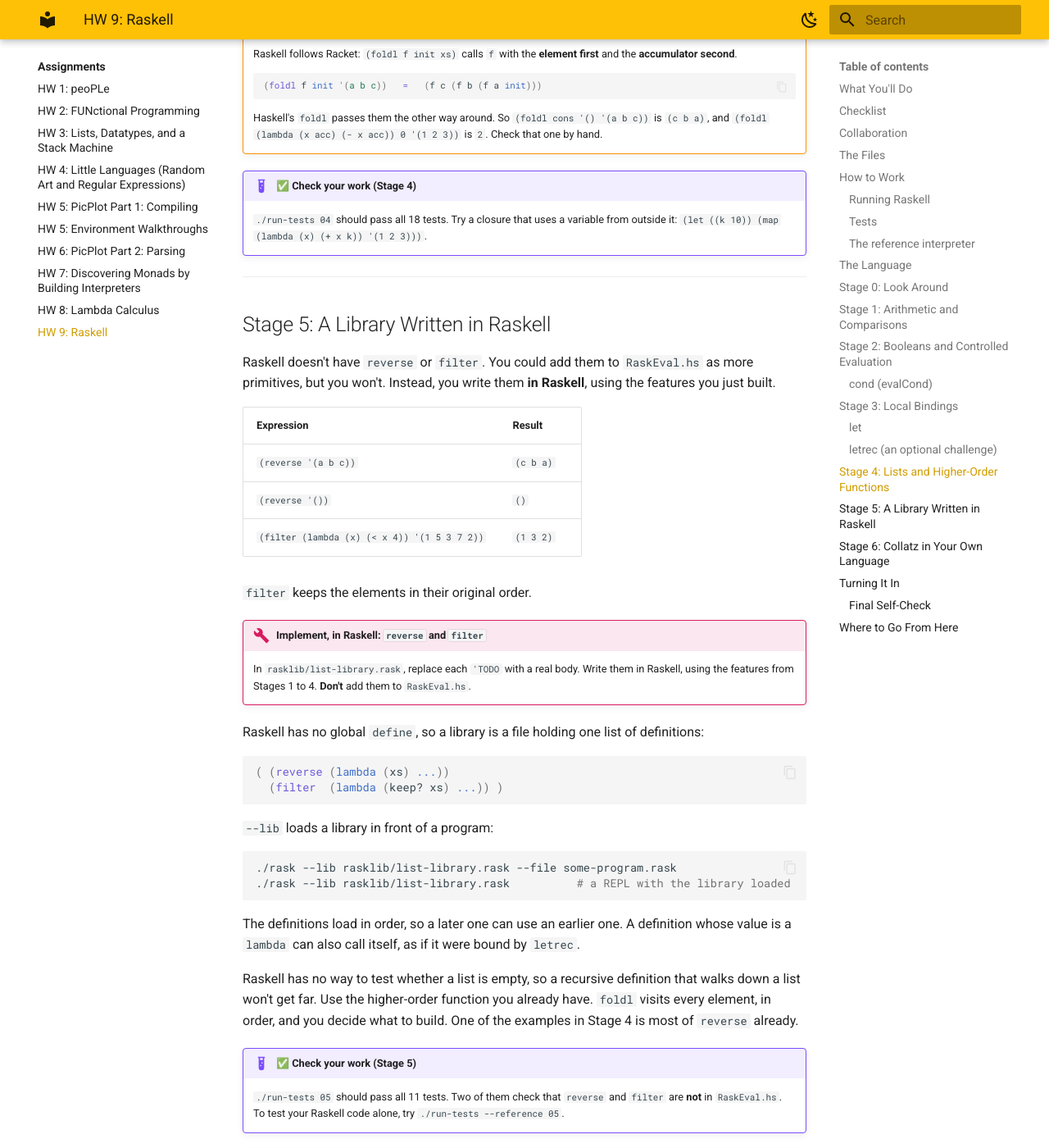
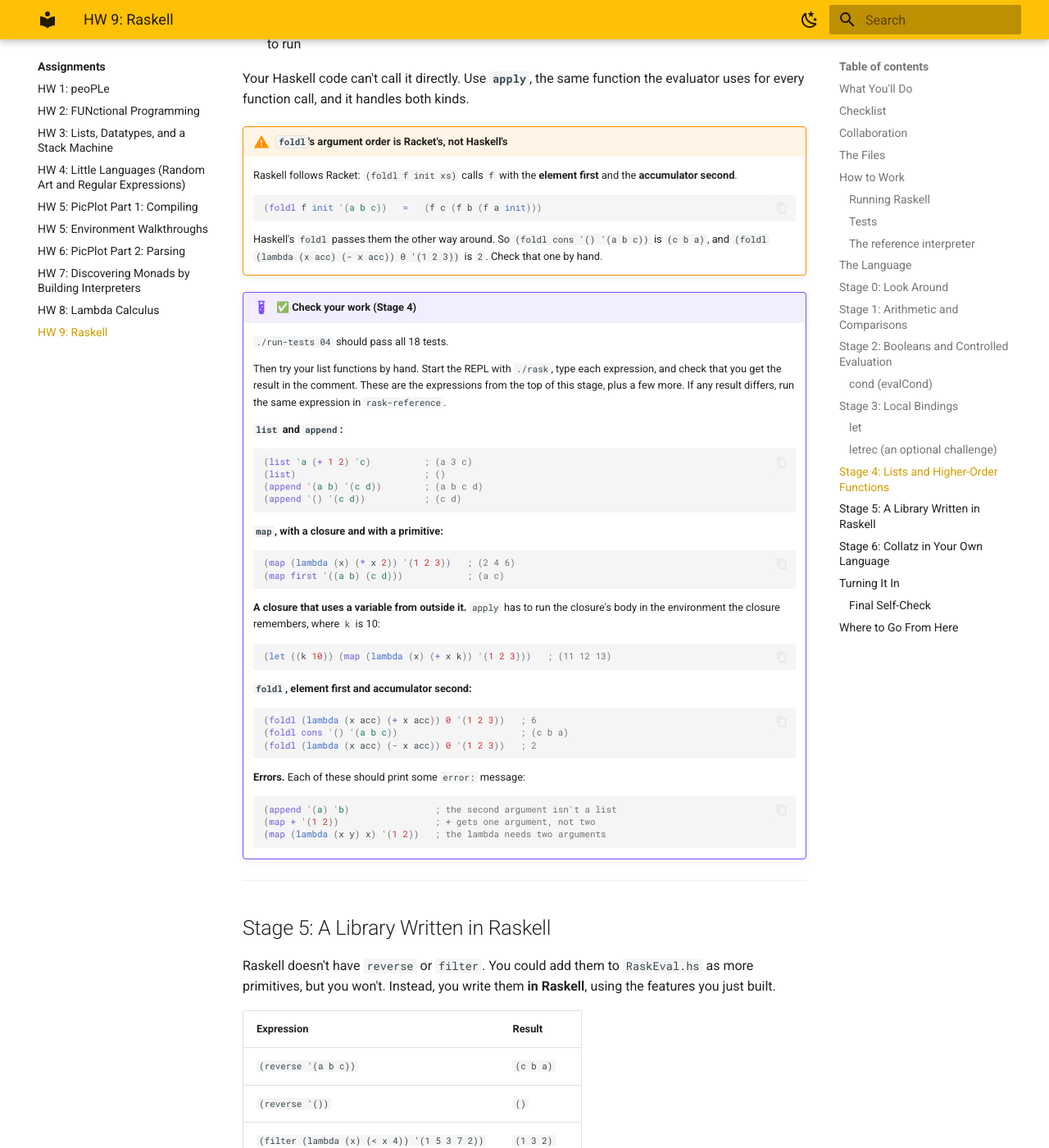
Before and after one commit to lbang-hmc/cs-131-website, an MkDocs documentation site: the page built from content/assignments/hw09.md, in a window 1280 px wide and 1400 px high, scrolled down 17474 px. Shown: the whole window at 82% size. Built offline with MkDocs 1.6.1 and Material for MkDocs 9.7.7, drawn with Linux system fonts in a browser that asks for light colours; some of the changed text lies outside the part shown.

Commit message:
HW 9 Stage 4: try-it-first tip and a guided REPL check
Co-Authored-By: Claude Opus 5.5 <noreply@anthropic.com>

````diff
--- a/content/assignments/hw09.md
+++ b/content/assignments/hw09.md
@@ -552,6 +552,9 @@ If you copy the solution, read the explanation, because the "Think about it" que
 
 ## Stage 4: Lists and Higher-Order Functions
 
+!!! tip "Try these in `rask-reference` first"
+    Before you write any code, start `rask-reference` and type in each expression in the table below. Predict the result before you press Enter. If anything surprises you, especially the last row, work out why before going on. You'll use the same expressions to check your own code [at the end of this stage](#check-stage-4).
+
 | Expression | Result |
 | --- | --- |
 | `(list 'a (+ 1 2) 'c)` | `(a 3 c)` |
@@ -591,8 +594,50 @@ Your Haskell code can't call it directly. Use **`apply`**, the same function the
 
     Haskell's `foldl` passes them the other way around. So `(foldl cons '() '(a b c))` is `(c b a)`, and `(foldl (lambda (x acc) (- x acc)) 0 '(1 2 3))` is `2`. Check that one by hand.
 
+<span id="check-stage-4"></span>
+
 !!! example "✅ Check your work (Stage 4)"
-    `./run-tests 04` should pass all 18 tests. Try a closure that uses a variable from outside it: `(let ((k 10)) (map (lambda (x) (+ x k)) '(1 2 3)))`.
+    `./run-tests 04` should pass all 18 tests.
+
+    Then try your list functions by hand. Start the REPL with `./rask`, type each expression, and check that you get the result in the comment. These are the expressions from the top of this stage, plus a few more. If any result differs, run the same expression in `rask-reference`.
+
+    **`list` and `append`:**
+
+    ```racket
+    (list 'a (+ 1 2) 'c)          ; (a 3 c)
+    (list)                        ; ()
+    (append '(a b) '(c d))        ; (a b c d)
+    (append '() '(c d))           ; (c d)
+    ```
+
+    **`map`, with a closure and with a primitive:**
+
+    ```racket
+    (map (lambda (x) (* x 2)) '(1 2 3))   ; (2 4 6)
+    (map first '((a b) (c d)))            ; (a c)
+    ```
+
+    **A closure that uses a variable from outside it.** `apply` has to run the closure's body in the environment the closure remembers, where `k` is 10:
+
+    ```racket
+    (let ((k 10)) (map (lambda (x) (+ x k)) '(1 2 3)))   ; (11 12 13)
+    ```
+
+    **`foldl`, element first and accumulator second:**
+
+    ```racket
+    (foldl (lambda (x acc) (+ x acc)) 0 '(1 2 3))   ; 6
+    (foldl cons '() '(a b c))                       ; (c b a)
+    (foldl (lambda (x acc) (- x acc)) 0 '(1 2 3))   ; 2
+    ```
+
+    **Errors.** Each of these should print some `error:` message:
+
+    ```racket
+    (append '(a) 'b)                ; the second argument isn't a list
+    (map + '(1 2))                  ; + gets one argument, not two
+    (map (lambda (x y) x) '(1 2))   ; the lambda needs two arguments
+    ```
 
 ---
 
````
